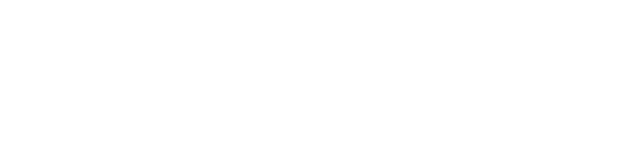
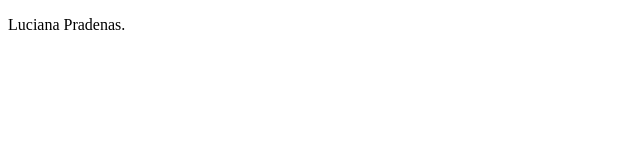
Before and after one commit to Diego29carlos/aprendiendo.nivel, a plain HTML site: page index.html in a window 1280 px wide. Shown: the whole page, without its empty margins (0-640 px from the left). Drawn offline with Linux system fonts and the light colour scheme.

Commit message:
agregue un texto  en html

```diff
--- a/index.html
+++ b/index.html
@@ -3,6 +3,7 @@
 <head>
     <meta charset='utf-8'>
     <title>Trabajando en equipo</title>
+    <p>Luciana Pradenas.</p>
 </head>
 <body>
 
```
